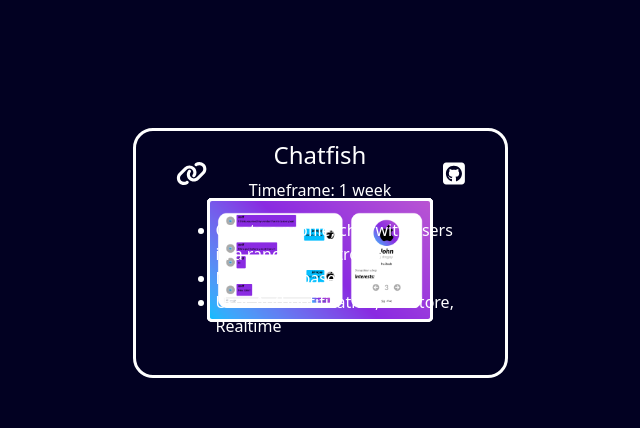
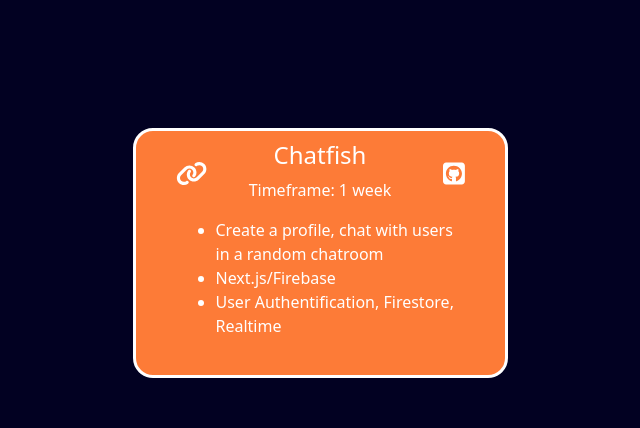
Before and after one commit to johngaynor/portfolio, a React (Create React App) app: page / in a window 1280 px wide. Shown: the part 1950-2378 px from the top of the page, without its empty margins (320-960 px from the left). Built offline with nearby package versions, Linux system fonts and the light colour scheme.

Commit message:
added project

```diff
--- a/src/components/sections/myProjects/myProjects.css
+++ b/src/components/sections/myProjects/myProjects.css
@@ -51,6 +51,7 @@
 }
 
 .big-card .red-orange {
+  background-color: #fd7b37;
 }
 
 .big-card .orange {
```
